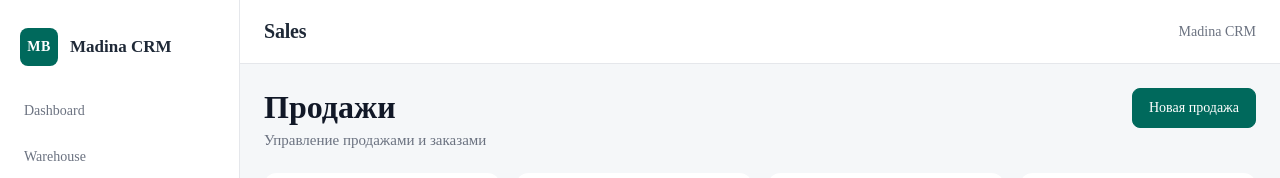
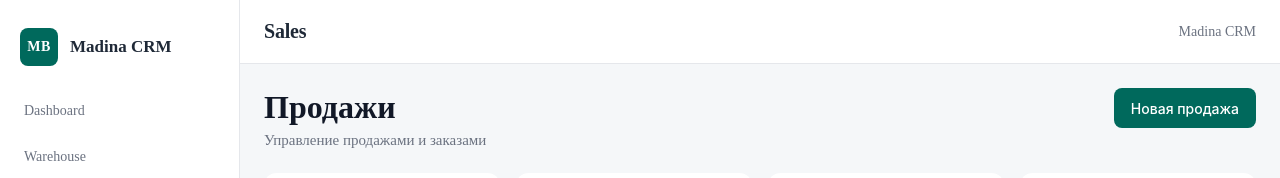
Before and after one commit to Olimtoy83/madina-platform, a React (Vite) app in the folder apps/crm/: page /sales in a window 1280 px wide. Shown: the top 178 px of the page. Built offline with nearby package versions, Linux system fonts and the light colour scheme.

Commit message:
refactor(crm): simplify sales button styles

```diff
--- a/apps/crm/src/pages/Sales/Sales.css
+++ b/apps/crm/src/pages/Sales/Sales.css
@@ -487,29 +487,3 @@
     justify-content: space-between;
   }
 }
-
-/* =========================================================
-   Buttons
-   ========================================================= */
-
-.sales-page__cancel-button {
-  padding: 10px 16px;
-  border: 1px solid var(--color-primary);
-  border-radius: var(--radius-md);
-  background: var(--color-primary);
-  color: var(--color-surface);
-  font: inherit;
-  font-size: 14px;
-  font-weight: 500;
-  cursor: pointer;
-}
-
-.sales-page__cancel-button:hover {
-  background: var(--color-primary-hover);
-  border-color: var(--color-primary-hover);
-}
-
-.sales-page__cancel-button:disabled {
-  opacity: 0.5;
-  cursor: not-allowed;
-}
--- a/apps/crm/src/pages/Sales/Sales.tsx
+++ b/apps/crm/src/pages/Sales/Sales.tsx
@@ -293,7 +293,7 @@ export function Sales() {
 
         <Button
           type="button"
-          className="sales-page__cancel-button"
+          variant="primary"
           onClick={() => openModal()}
         >
           Новая продажа
@@ -409,7 +409,7 @@ export function Sales() {
                         <div className="sales-page__actions">
                           <Button
                             type="button"
-                            className="sales-page__cancel-button"
+                            variant="primary"
                             onClick={() =>
                               handleCompleteSale(sale.id)
                             }
@@ -419,7 +419,7 @@ export function Sales() {
 
                           <Button
                             type="button"
-                            className="sales-page__cancel-button"
+                            variant="danger"
                             onClick={() => {
                               if (
                                 window.confirm(
```
